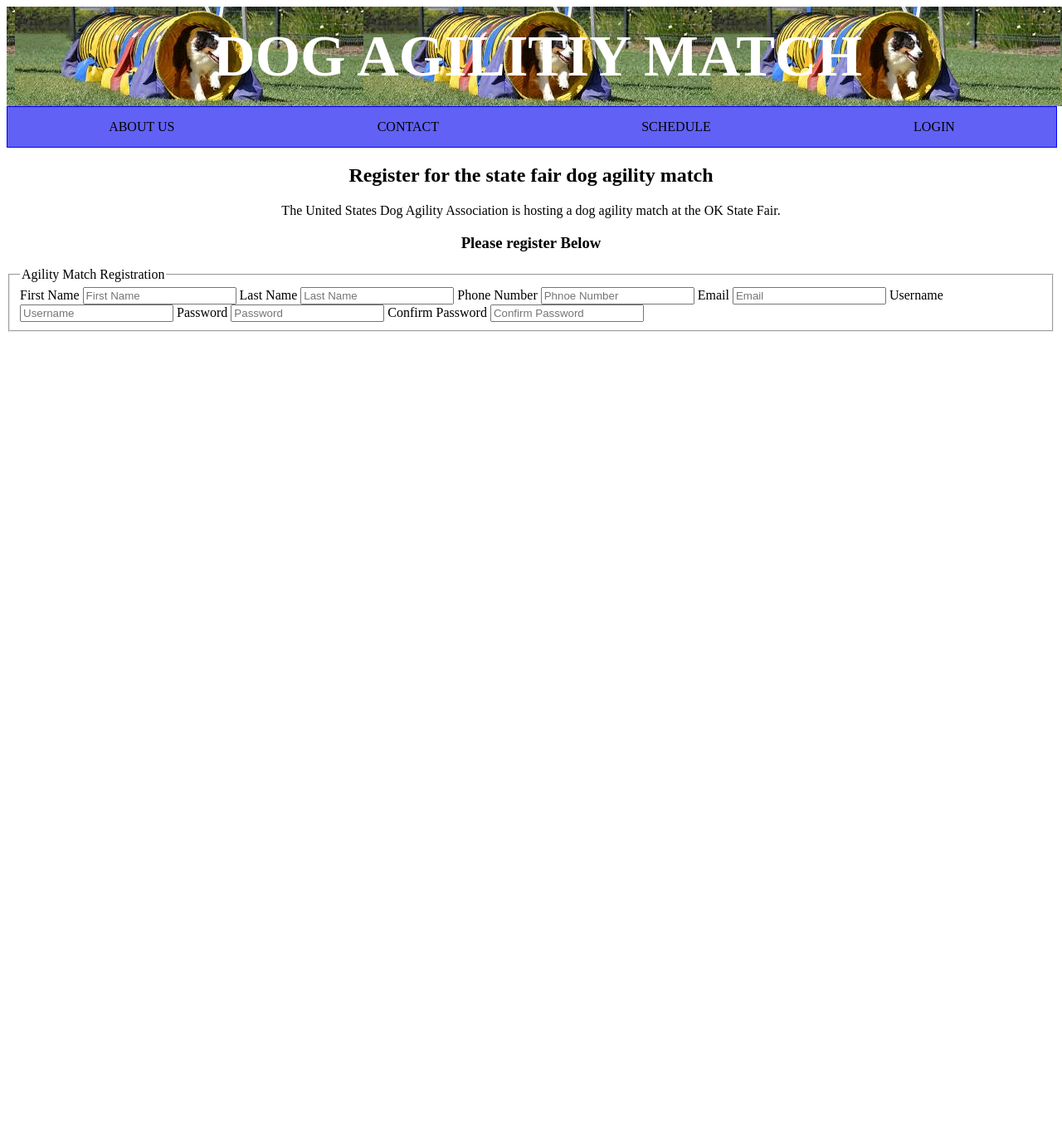
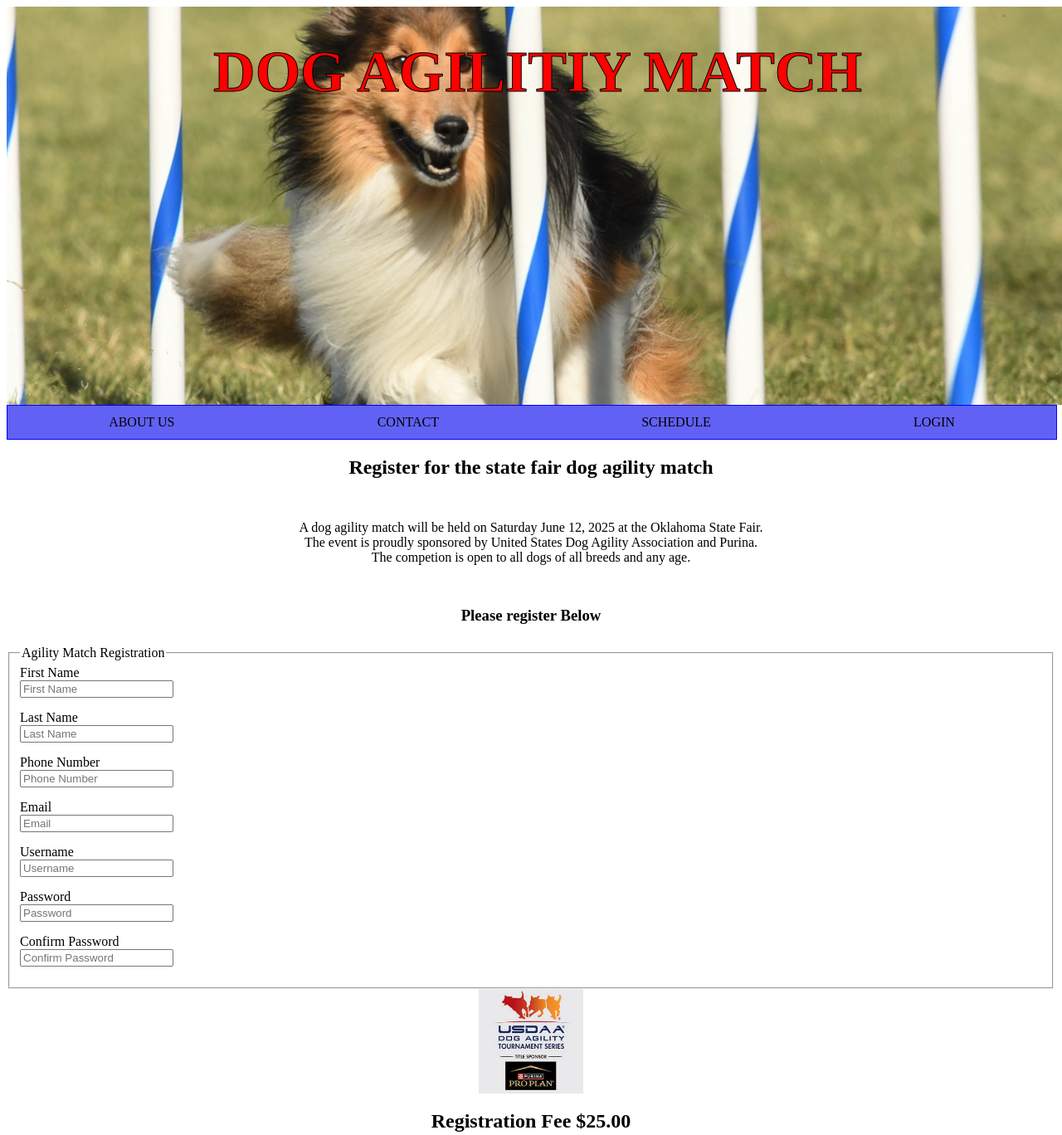
Before and after one commit to Rayhadio62/MOD_1_Sign-up-Sheet, a plain HTML site: page index.html in a window 1280 px wide. Shown: the whole page at 83% size. Drawn offline with Linux system fonts and the light colour scheme.

Commit message:
paragraph-1

```diff
--- a/index.html
+++ b/index.html
@@ -10,7 +10,7 @@
 
   <body>
     <main>
-      <div id="pic">
+      <div id="hero">
         <h1>DOG AGILITIY MATCH</h1>
       </div>
       <nav>
@@ -24,9 +24,12 @@
     <h2>Register for the state fair dog agility match</h2>
 
       <p>
-      The United States Dog Agility Association is hosting a dog agility match
-      at the OK State Fair.
+         A dog agility match will be held on Saturday June 12, 2025 at the Oklahoma State Fair.
+         <br>The event is proudly sponsored by United States Dog Agility Association and Purina.
+         <br>The competion is open to all dogs of all breeds and any age.
       </p>
+
+    <h2></h2>
 
     <h3>Please register Below</h3>
 
@@ -39,7 +42,7 @@
             <lable for="last-name">Last Name</lable>
             <input id="last-name" type="text" placeholder="Last Name">
             <lable for="phone-number">Phone Number</lable>
-            <input id="phone-number" type="number" placeholder="Phnoe Number">
+            <input id="phone-number" type="number" placeholder="Phone Number">
             <lable for="email">Email</lable>
             <input id="email" type="email" placeholder="Email">
             <lable for="username">Username</lable>
@@ -51,9 +54,11 @@
           </fieldset>
     </form>
 
+   <img src="./assets/USDAA.Purina-logo.jpg" alt="logo" class="center">
 
 
-    <h1></h1>
+
+    <h2>Registration Fee $25.00</h2>
 
     <h2></h2>
   </body>
--- a/mystyles.css
+++ b/mystyles.css
@@ -1,6 +1,6 @@
-        #pic{
-            background-image: url(./assets/DAM_tube-1.jpg);
-            height: 15vh;
+        #hero{
+            background-image: url(./assets/DAM-6.jpg);
+            height: 60vh;
             background-position: center;
             background-attachment: fixed;
             width: 100vw;
@@ -9,15 +9,23 @@
             align-items: center;
         }
 
+
+
         h1{
-            color: white;
-            font-size: 70px
+            -webkit-text-stroke-width: 1px;
+            -webkit-text-stroke-color: black;
+            color: red;
+            font-size: 70px;
+            position: absolute;
+            top: 0px;
+
+
         }
 
         nav{
             display: flex;
             width: 100%;
-            height: 6vh;
+            height: 5vh;
             border: 1px solid blue;
             justify-content: space-around;
             align-items: center;
@@ -33,6 +41,7 @@
 
         h2{
             text-align: center;
+            margin-bottom: 50px;
         }
 
         p{
@@ -41,4 +50,29 @@
 
         h3{
             text-align: center;
+            margin-bottom: 25px;
         }
+
+        label{
+            margin-bottom: 15px;
+        }
+
+        input{
+            display: block;
+            margin-bottom: 15px;
+        }
+
+        .center{
+            display: block;
+            margin-left: auto;
+            margin-right: auto;
+            width: 100%;
+        }
+
+
+        .center{
+            display: block;
+            margin-left: auto;
+            margin-right: auto;
+            width: 10%;
+        }
```
Also changed, not shown: assets/DAM-5.jpg (added), assets/DAM-6.jpg (added), assets/DAM-7.jpg (added), assets/USDAA-Logo-1.png (added), assets/USDAA.Purina-logo.jpg (added), assets/usaa-overview.jpg (added), assets/usdaa-logo.png (added).
